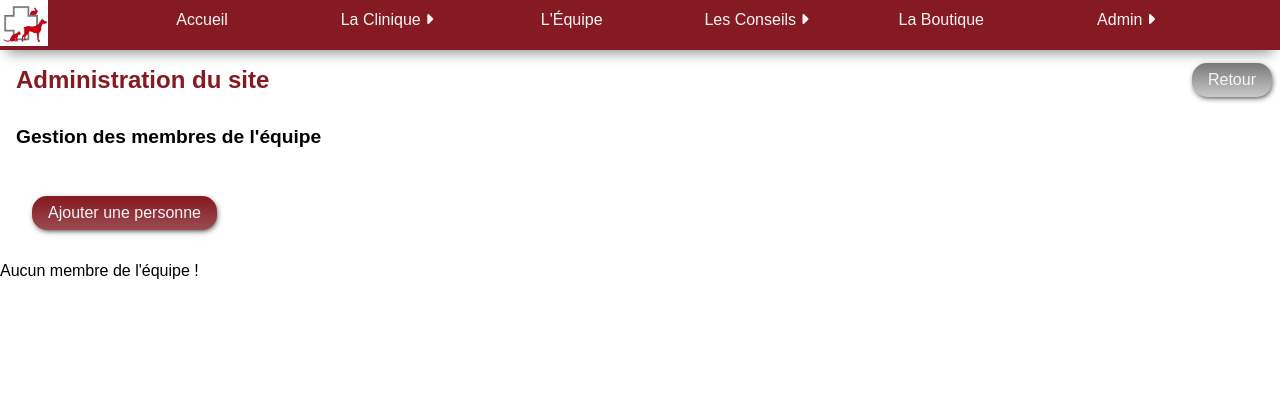
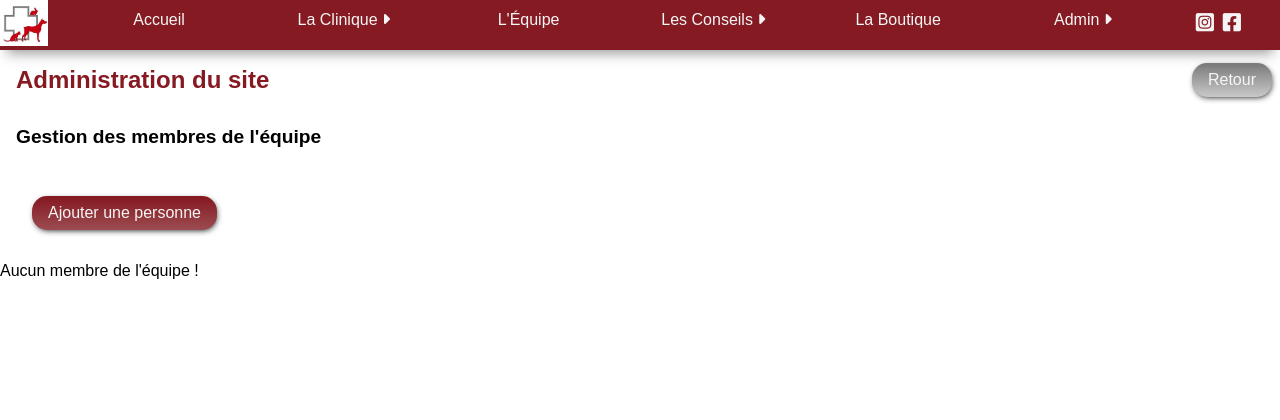
Before and after one commit to AmandineDubreuil/EpiVeto, a PHP site: page /adminEpiVeto/equipe/index.php in a window 1280 px wide. Shown: the top 420 px of the page. Run offline with PHP 8.4, Linux system fonts and the light colour scheme; the visitor is signed in with stand-in values (Sample User, id 1); data that the repository does not hold is empty; a stand-in replaces the project's code that opens the database connection; some web fonts are replaced.

Commit message:
ajout réseaux sociaux sur nav

```diff
--- a/assets/css/style.css
+++ b/assets/css/style.css
@@ -54,9 +54,6 @@ nav {
     padding: 0;
     background-color: var(--color-five);
 }
-
-
-
 
 .menuPrincipal {
     background-color: var(--color-five);
@@ -146,6 +143,15 @@ nav a {
     display: block;
 }
 
+.reseauxNav{
+    display: flex;
+    justify-content: space-between;
+    padding: .7rem 1rem;
+    width: 20%;
+}
+.reseauxNav a{
+    font-size: 1.3rem;
+}
 
 /* message défilant*/
 
@@ -1091,6 +1097,11 @@ padding: 1rem;
         box-shadow: 0px 10px 13px -7px #4e4e4e, 5px 5px 15px 5px rgba(0, 0, 0, 0);
     }
 
+    .reseauxNav{
+        justify-content: space-around;
+        width: 7%;
+    }
+
     /* Général */
     main {
         position: relative;
--- a/structure/headerView.php
+++ b/structure/headerView.php
@@ -80,7 +80,11 @@
                         </div>
                     </div>
                 <?php endif ?>
+                <div class="reseauxNav">
+                    <div><a href="https://www.instagram.com/epiveto/" target="blank"><i class="fa-brands fa-square-instagram"></i></a></div>
 
+                    <div><a href="https://www.facebook.com/groups/1945557415617763" target="blank"><i class="fa-brands fa-square-facebook"></i></a></div>
+                </div>
             </div>
         </div>
     </nav>
```
